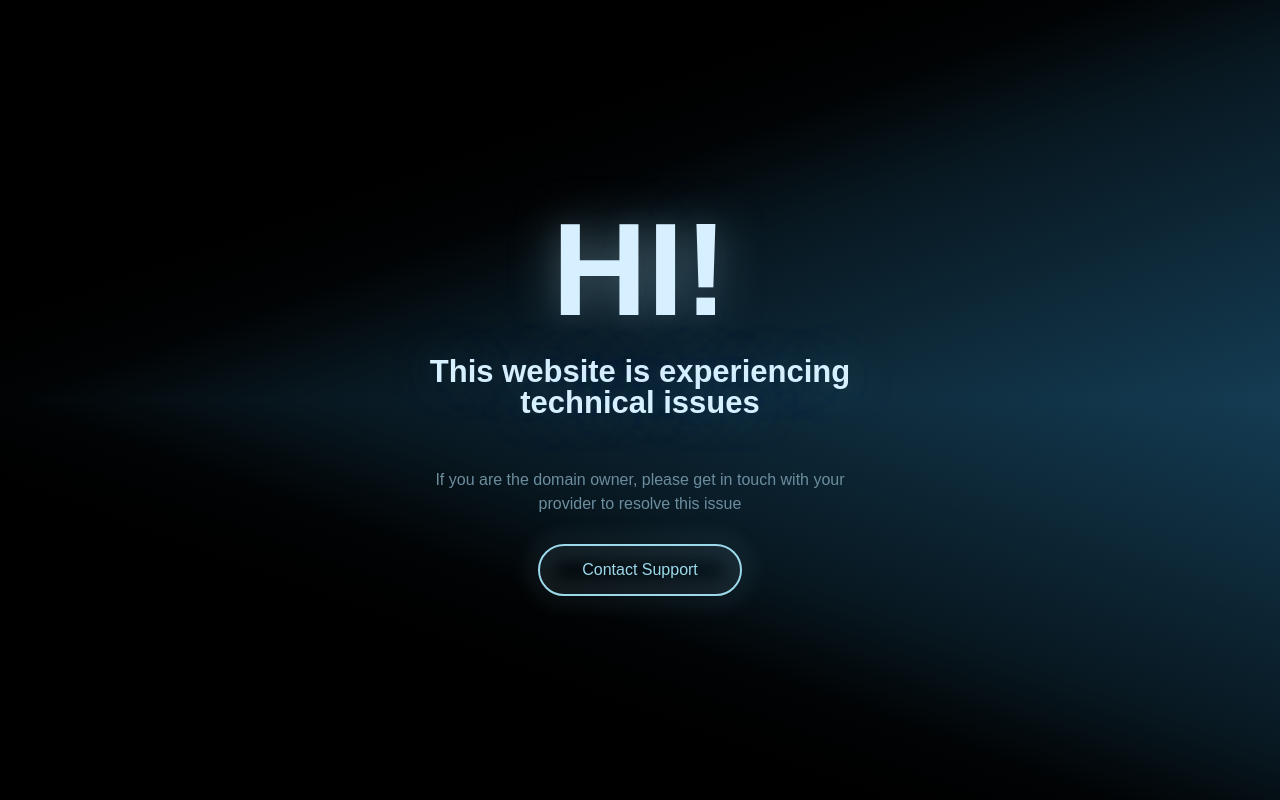
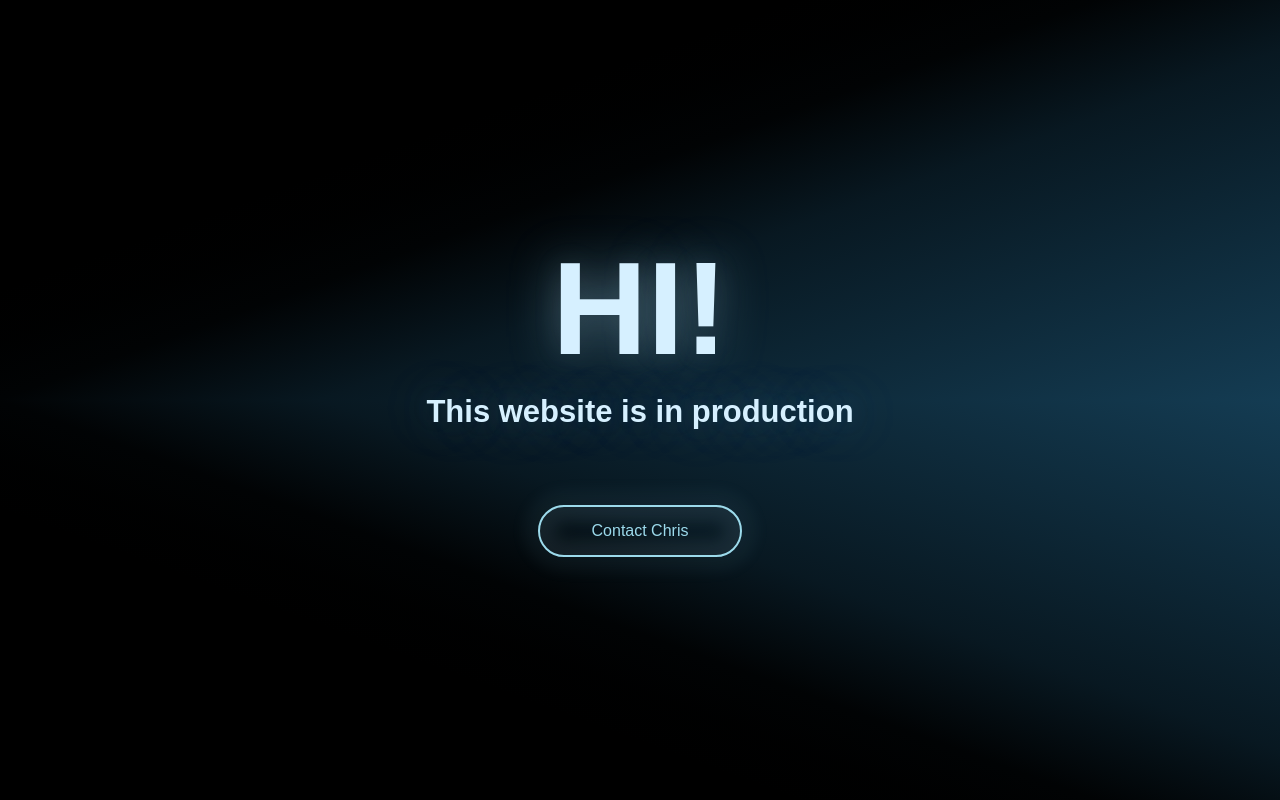
Before and after one commit to ChrisCaferra/me, a plain HTML site: page index.html in a window 1280 px wide. Drawn offline with Linux system fonts and the light colour scheme; a web font is replaced by a local one.

Commit message:
Update index.html

```diff
--- a/index.html
+++ b/index.html
@@ -21,9 +21,9 @@
         <div class="wrapper">
             <div class="content">
                 <h2 class="soft-glow">Hi!</h2>
-                <h1 class="soft-glow" style="max-width: 500px">This website is experiencing technical issues</h1>
-                <p>If you are the domain owner, please get in touch with your provider to resolve this issue</p>
-                <a class="btn" href="https://www.support.bangmedia.com.au" target="_blank">Contact Support</a>
+                <h1 class="soft-glow" style="max-width: 500px">This website is in production</h1>
+                <p></p>
+                <a class="btn" href="mailto:christopher.caferra@gmail.com" target="_blank">Contact Chris</a>
             </div>
         </div>
 
```
